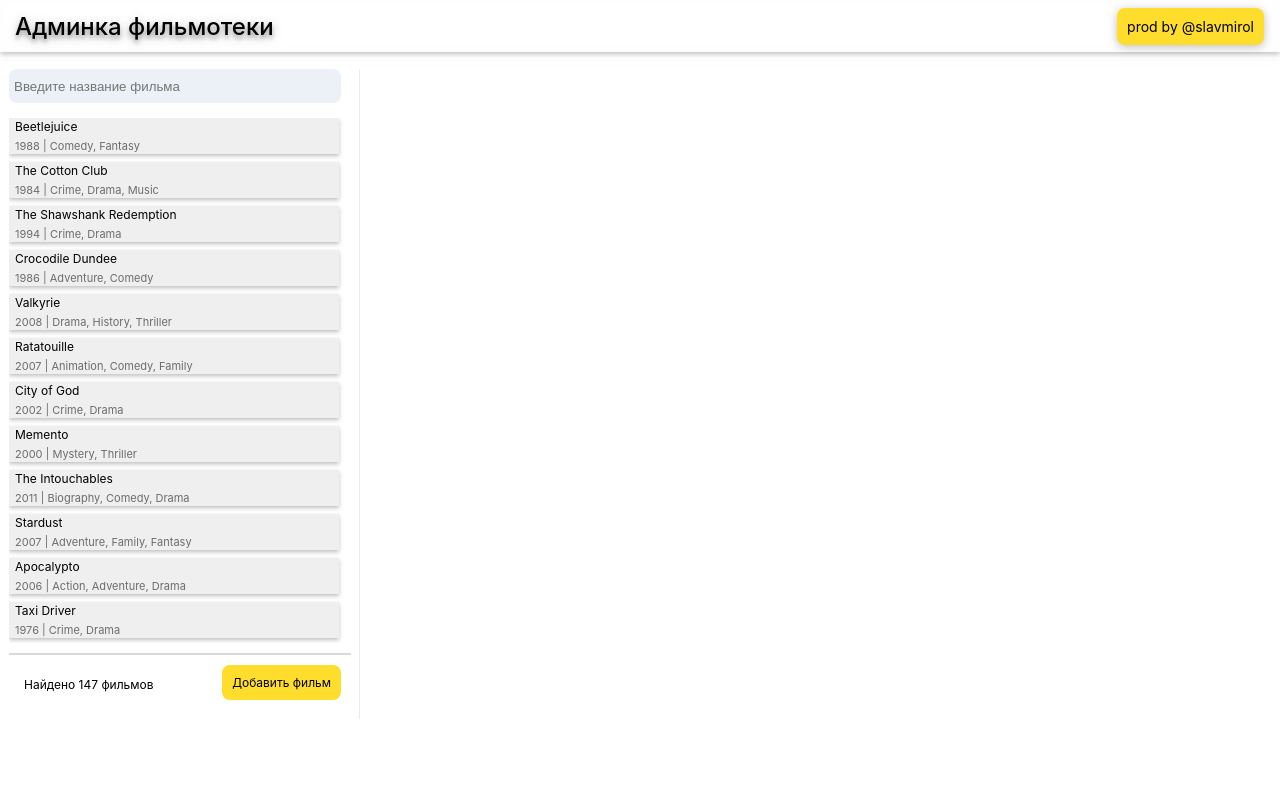
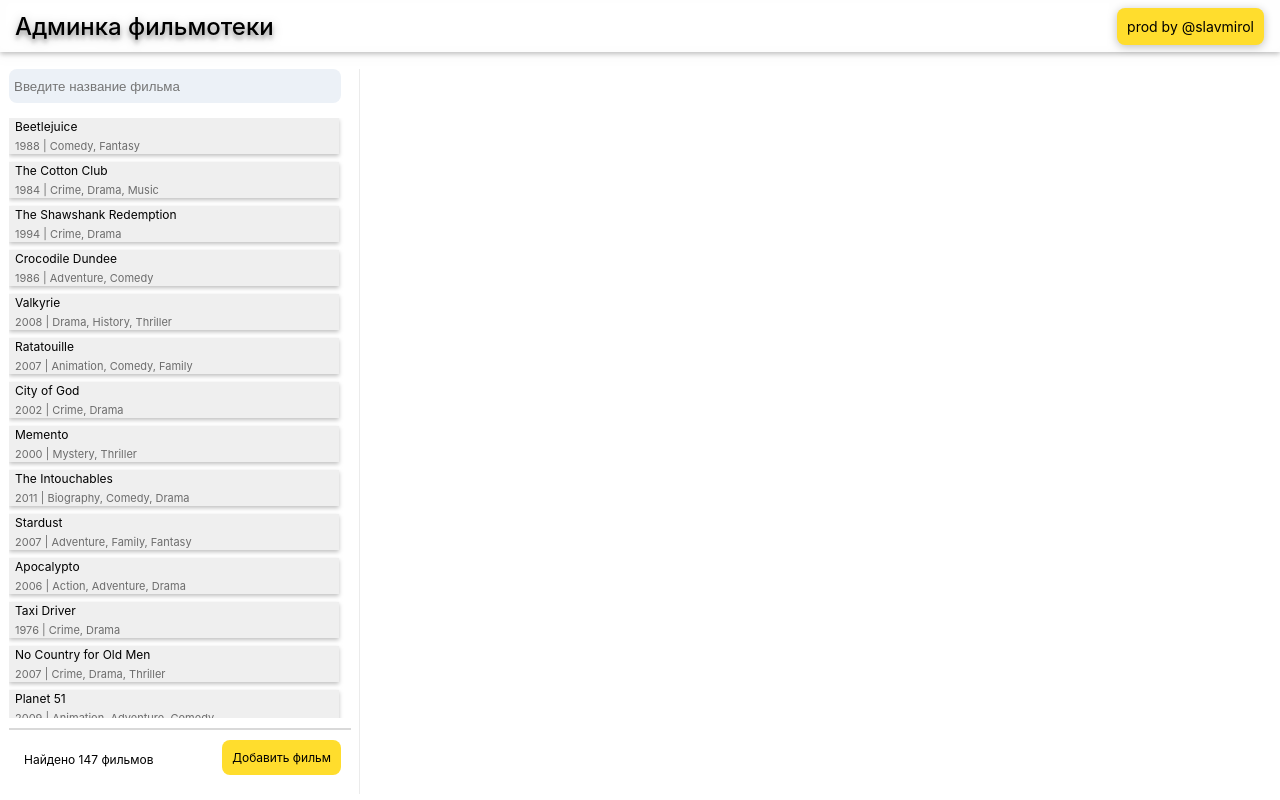
Before and after one commit to slav-mirol/tinkoff-films-library, a React (Create React App) app: page / in a window 1280 px wide. Built offline with nearby package versions, Linux system fonts and the light colour scheme; data requests are answered from the project's data file.

Commit message:
modified:   src/components/movies-list/movie-list.css 	modified:   src/components/movies-list/movie-list.jsx

```diff
--- a/src/components/movies-list/movie-list.css
+++ b/src/components/movies-list/movie-list.css
@@ -4,7 +4,6 @@
   flex-direction: column;
   width: 350px;
   border-right: 1px solid rgba(217, 217, 217, 0.52);
-  max-height: 650px;
 }
 
 .search {
@@ -76,11 +75,10 @@
   letter-spacing: 0em;
 }
 
-
 .movies {
   display: flex;
   flex-direction: column;
-  height: 80vh;
+  height: calc(100vh - 200px);
   overflow-y: auto;
   overflow-x: hidden;
 }
--- a/src/components/movies-list/movie-list.jsx
+++ b/src/components/movies-list/movie-list.jsx
@@ -36,16 +36,16 @@ const MovieList = ({
           onChange={filterFilms}
         />
       </div>
-      {movies.length < 1 ? (
-        null
-      ) : (
-        <div className="movies">
-          {movies.map((elem) => (
+      <div className="movies">
+        {movies.length ?
+          movies.map((elem) => (
             <MovieCard key={elem.id} movie={elem} showMovie={showMovie} />
-          ))}
-        </div>
-      )}
-      <div className="line" />
+          ))
+        :
+          null
+        }
+      </div>
+      <div className="line"/>
       <div
         style={{
           display: "flex",
```
